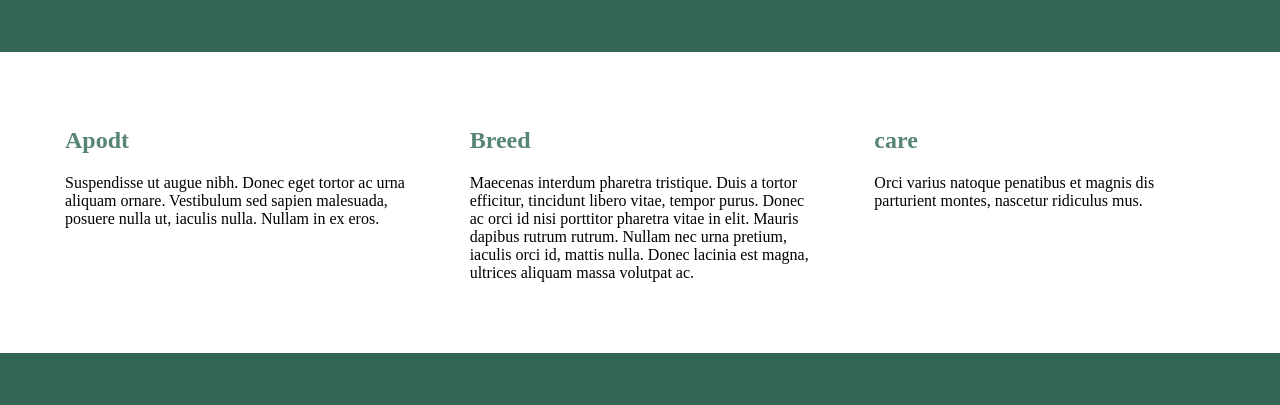
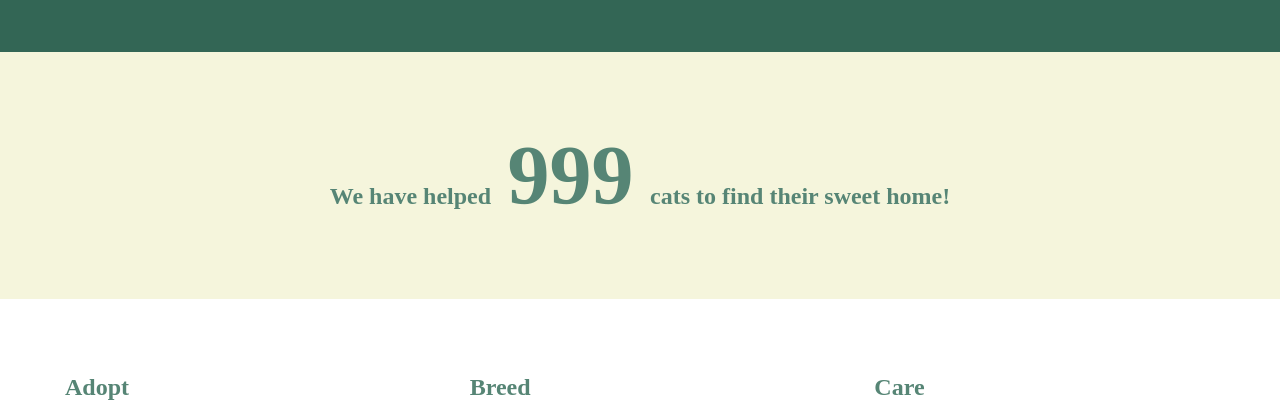
Before and after one commit to cstnaya/first-aws-project, a plain HTML site: page index.html in a window 1280 px wide. Shown: the part 156-561 px from the top of the page. Drawn offline with Linux system fonts and the light colour scheme; no server answers.

Commit message:
add API gateway + lambda

```diff
--- a/index.html
+++ b/index.html
@@ -14,9 +14,14 @@
             <h4 class="secondary-title">Go here to find your only love.</h4>
         </div>
     </header>
+    <section class="secondary-ctx">
+        <div class="container">
+            <h2 class="text-center primary-title">We have helped <span id="raise-cats-nums"></span> cats to find their sweet home!</h2>
+        </div>
+    </section>
     <section class="container row">
         <div class="col">
-            <h2 class="primary-title">Apodt</h2>
+            <h2 class="primary-title">Adopt</h2>
             <p>Suspendisse ut augue nibh. Donec eget tortor ac urna aliquam ornare. Vestibulum sed sapien malesuada, posuere nulla ut, iaculis nulla. Nullam in ex eros.</p>
         </div>
         <div class="col">
@@ -24,7 +29,7 @@
             <p>Maecenas interdum pharetra tristique. Duis a tortor efficitur, tincidunt libero vitae, tempor purus. Donec ac orci id nisi porttitor pharetra vitae in elit. Mauris dapibus rutrum rutrum. Nullam nec urna pretium, iaculis orci id, mattis nulla. Donec lacinia est magna, ultrices aliquam massa volutpat ac.</p>
         </div>
         <div class="col">
-            <h2 class="primary-title">care</h2>
+            <h2 class="primary-title">Care</h2>
             <p>Orci varius natoque penatibus et magnis dis parturient montes, nascetur ridiculus mus.</p>
         </div>
     </section>
@@ -48,5 +53,22 @@
             </div>
         </div>
     </section>
+    <script>
+        function appendRaiseCatsNumber() {
+            const numNode = document.querySelector("#raise-cats-nums")
+
+            fetch("PUT-YOUR-API-GATEWAY-URL-HERE")
+                .then(res => res.json())
+                .then(res => {
+                    const { raiseCatsNum } = JSON.parse(res.body)
+                    numNode.innerText = raiseCatsNum
+                })
+                .catch(e => {
+                    numNode.innerText = 999
+                })
+        }
+
+        window.onload = appendRaiseCatsNumber
+    </script>
 </body>
 </html>
--- a/main.css
+++ b/main.css
@@ -37,8 +37,21 @@ header,
     color: #fff;
 }
 
+.secondary-ctx {
+    background-color: beige;
+}
+
 .img {
     width: 100%;
     max-height: 350px;
     object-fit: cover;
 }
+
+.text-center {
+    text-align: center;
+}
+
+#raise-cats-nums {
+    font-size: 3.5em;
+    margin: 0 .125em;
+}
```
Also changed, not shown: lambda/index.mjs (added, +11 -0 lines), imgs/screenshot01.png (added), imgs/screenshot02.png (added), imgs/screenshot03.png (added), imgs/screenshot04.png (added), imgs/screenshot05.png (added), imgs/screenshot06.png (added), 1 other file.
